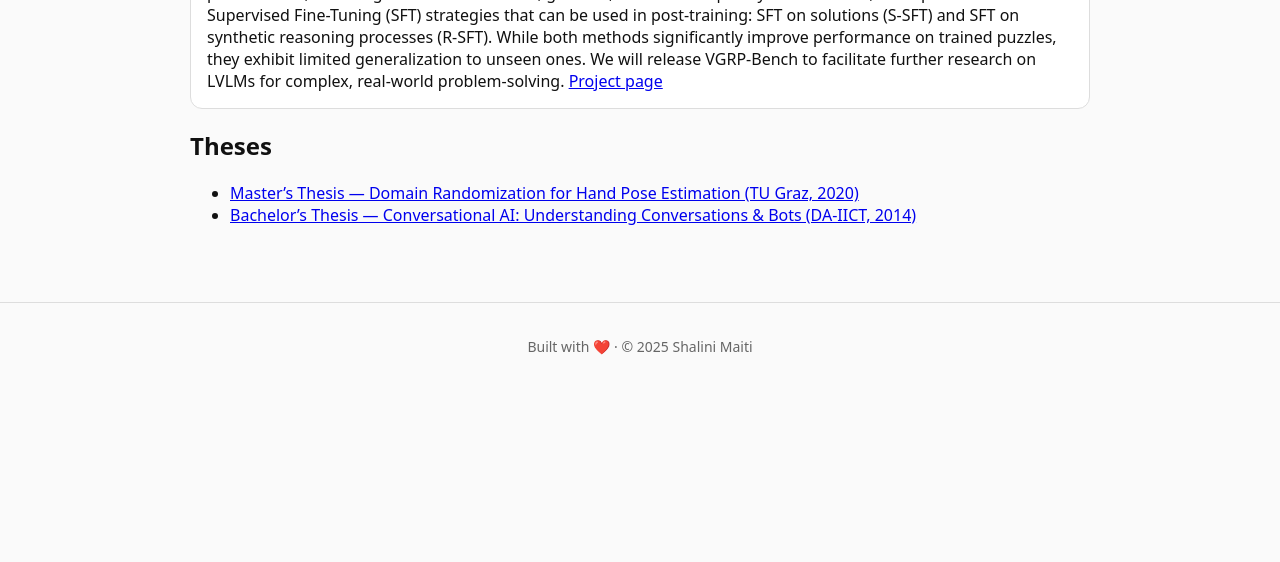
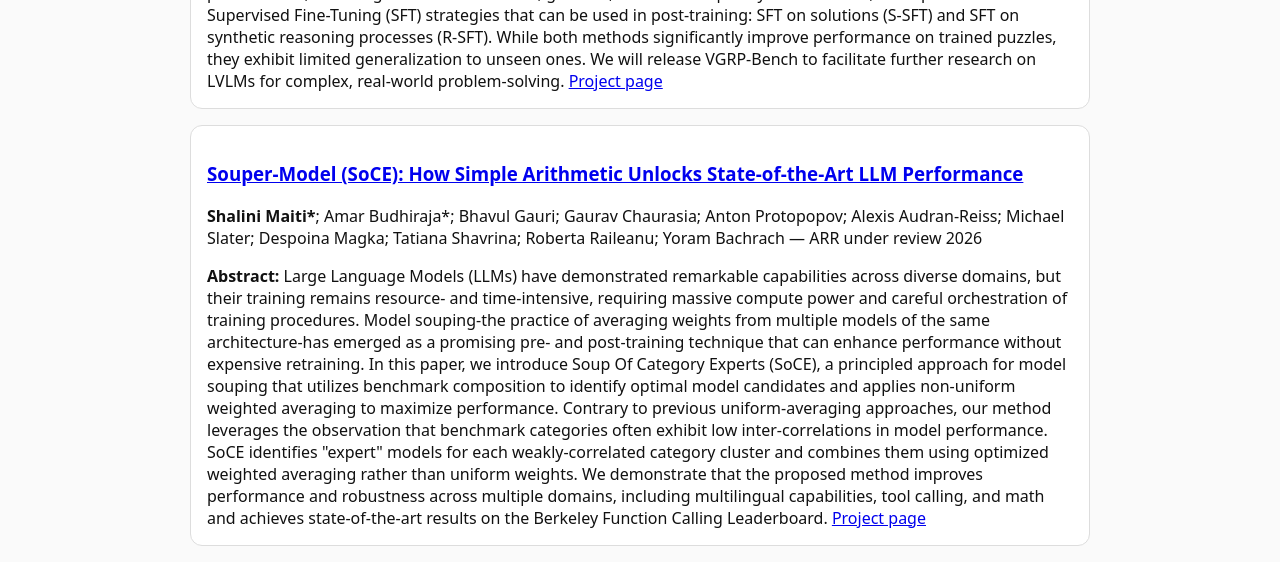
Before and after one commit to shalini-maiti/about_me.github.io, a plain HTML site: page index.html in a window 1280 px wide. Shown: the part 1420-1982 px from the top of the page. Before the commit the page ends 1810 px from the top, so only its background shows below. Drawn offline with Linux system fonts and the light colour scheme.

Commit message:
Addd souper model.

```diff
--- a/index.html
+++ b/index.html
@@ -97,10 +97,12 @@
           page</a>
         </div>
 
-        <!-- <div class="card">
+        <div class="card">
           <h3><a href="docs/souper_model_magg_arr_2026.pdf" target="_blank">Souper-Model (SoCE): How Simple Arithmetic Unlocks State-of-the-Art LLM Performance</a></h3>
           <p><strong>Shalini Maiti*</strong>; Amar Budhiraja*; Bhavul Gauri; Gaurav Chaurasia; Anton Protopopov; Alexis Audran-Reiss; Michael Slater; Despoina Magka; Tatiana Shavrina; Roberta Raileanu; Yoram Bachrach — ARR under review 2026</p>
-        </div> -->
+          <strong>Abstract:</strong> Large Language Models (LLMs) have demonstrated remarkable capabilities across diverse domains, but their training remains resource- and time-intensive, requiring massive compute power and careful orchestration of training procedures. Model souping-the practice of averaging weights from multiple models of the same architecture-has emerged as a promising pre- and post-training technique that can enhance performance without expensive retraining. In this paper, we introduce Soup Of Category Experts (SoCE), a principled approach for model souping that utilizes benchmark composition to identify optimal model candidates and applies non-uniform weighted averaging to maximize performance. Contrary to previous uniform-averaging approaches, our method leverages the observation that benchmark categories often exhibit low inter-correlations in model performance. SoCE identifies "expert" models for each weakly-correlated category cluster and combines them using optimized weighted averaging rather than uniform weights. We demonstrate that the proposed method improves performance and robustness across multiple domains, including multilingual capabilities, tool calling, and math and achieves state-of-the-art results on the Berkeley Function Calling Leaderboard. <a href="https://arxiv.org/abs/2511.13254/" target="_blank">Project
+          page</a>
+        </div>
 
         <h2>Theses</h2>
         <ul>
```
Also changed, not shown: 1 other file.
